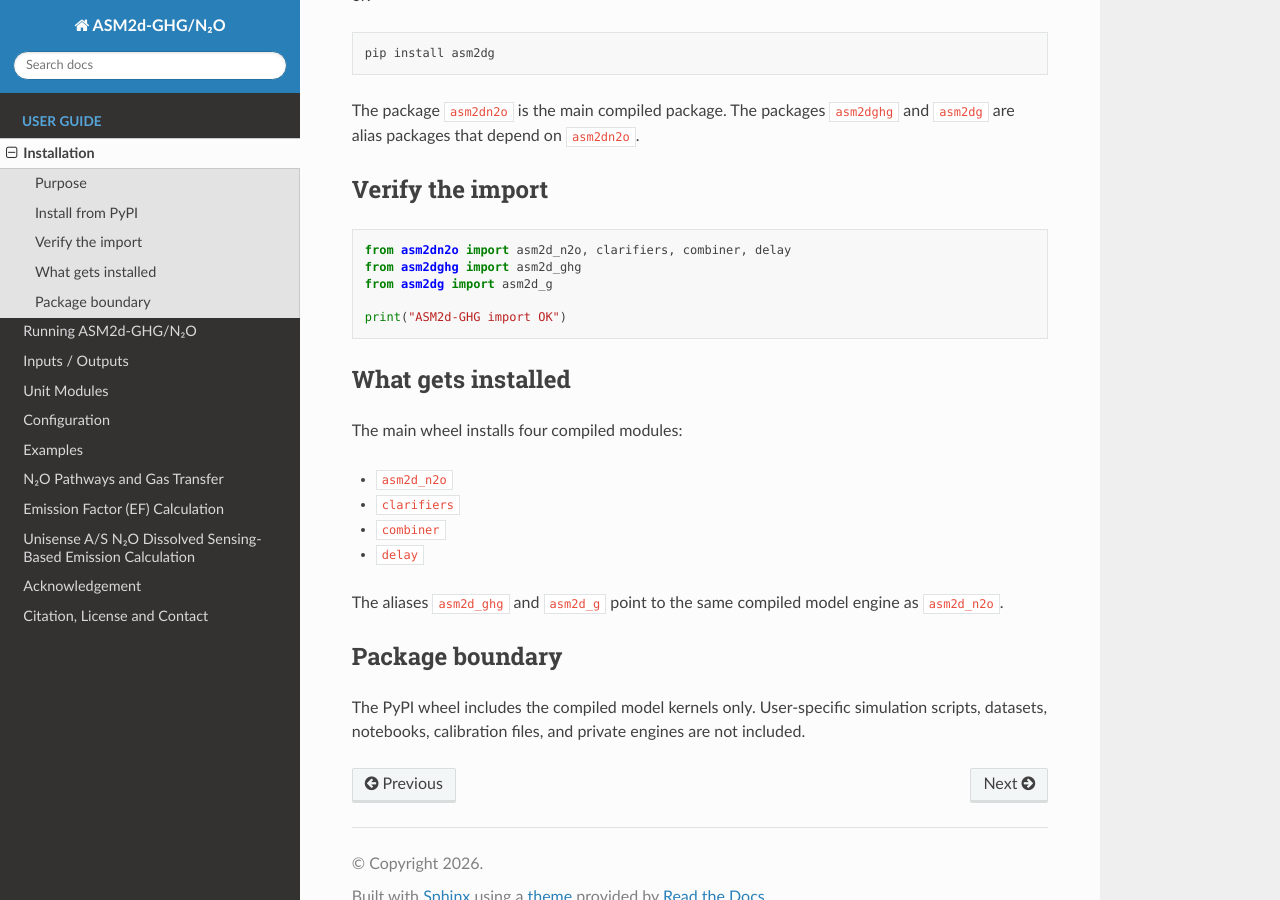
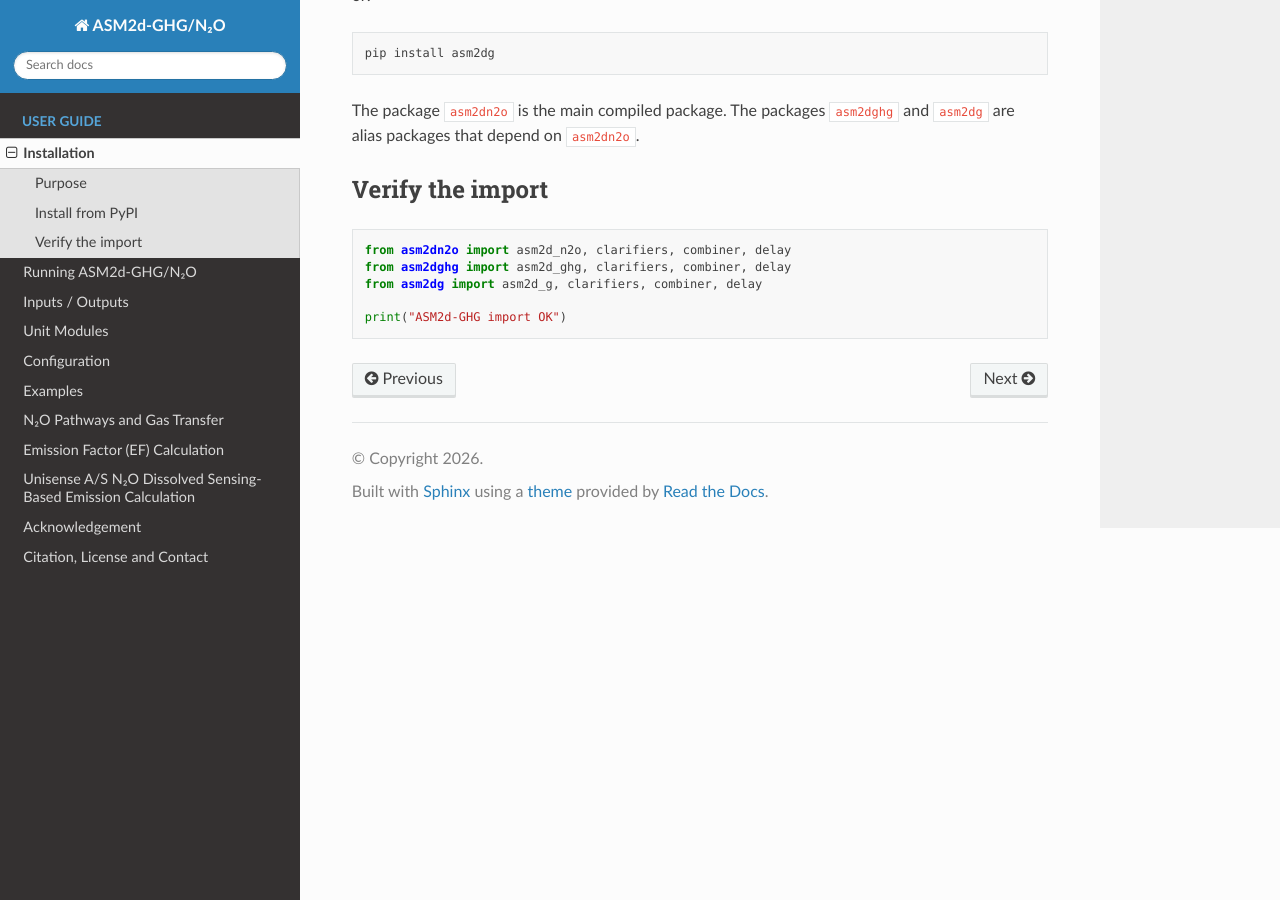
Before and after one commit to tabunama/asm2dn2o, a Sphinx documentation site: the page built from docs/source/installation.rst, in a window 1280 px wide and 900 px high, scrolled down 589 px. Built offline with Sphinx 7.4.7 and the Read the Docs theme 3.1.0, drawn with Linux system fonts in a browser that asks for light colours.

Commit message:
Update doc

```diff
--- a/docs/source/installation.rst
+++ b/docs/source/installation.rst
@@ -38,27 +38,7 @@ Verify the import
 .. code-block:: python
 
    from asm2dn2o import asm2d_n2o, clarifiers, combiner, delay
-   from asm2dghg import asm2d_ghg
-   from asm2dg import asm2d_g
+   from asm2dghg import asm2d_ghg, clarifiers, combiner, delay
+   from asm2dg import asm2d_g, clarifiers, combiner, delay
 
    print("ASM2d-GHG import OK")
-
-What gets installed
--------------------
-
-The main wheel installs four compiled modules:
-
-- ``asm2d_n2o``
-- ``clarifiers``
-- ``combiner``
-- ``delay``
-
-The aliases ``asm2d_ghg`` and ``asm2d_g`` point to the same compiled model
-engine as ``asm2d_n2o``.
-
-Package boundary
-----------------
-
-The PyPI wheel includes the compiled model kernels only. User-specific
-simulation scripts, datasets, notebooks, calibration files, and private engines
-are not included.
```
